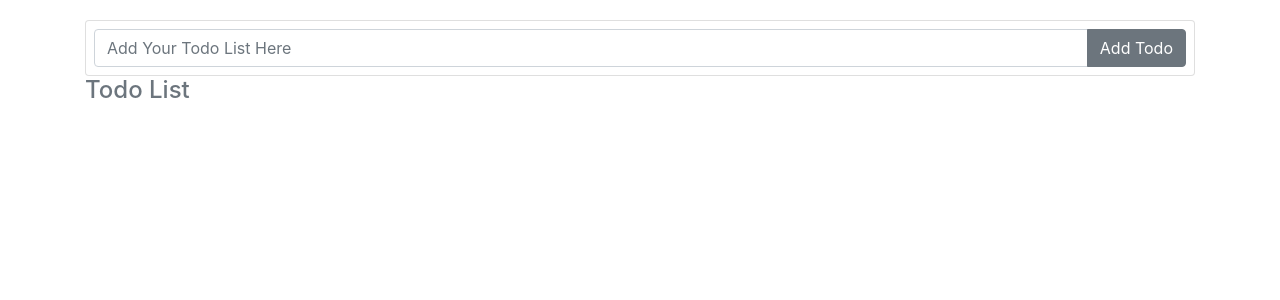
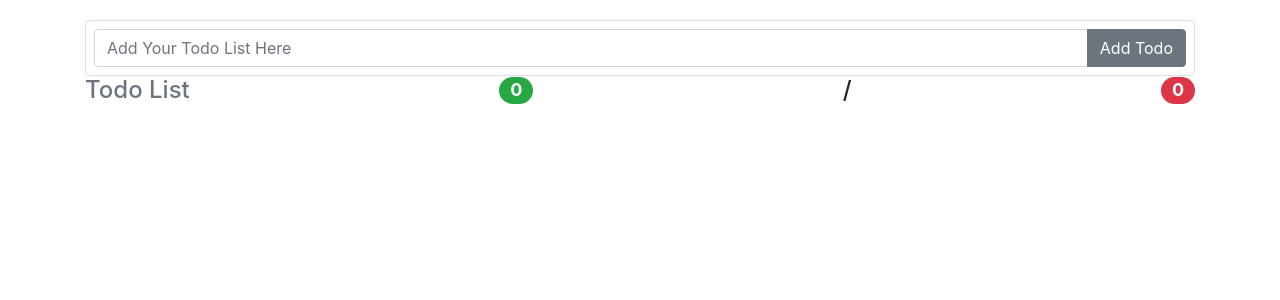
Before and after one commit to siubie/DayOneSeed, an Angular app: page / in a window 1280 px wide. Shown: the top 300 px of the page. Built offline with nearby package versions, Linux system fonts and the light colour scheme.

Commit message:
finished

```diff
--- a/src/app/todo-dashboard/component/todo-count/todo.count.component.ts
+++ b/src/app/todo-dashboard/component/todo-count/todo.count.component.ts
@@ -1,7 +1,20 @@
-import { Component } from '@angular/core';
+import { Component, Input } from '@angular/core';
+import { Todo } from '../../models/todo.model';
+import { TodoDashboardComponent } from '../../containers/todo.dashboard.component';
 @Component({
   selector: 'todo-count',
   styleUrls: [],
   templateUrl: 'todo.count.html'
 })
-export class TodoCountComponent {}
+export class TodoCountComponent {
+  @Input()
+  todos: Todo[];
+  constructor() {}
+  counterFinished(): number {
+    if (this.todos) {
+      return this.todos.filter((todo: Todo) => todo.status).length;
+    } else {
+      return 0;
+    }
+  }
+}
--- a/src/app/todo-dashboard/component/todo-count/todo.count.html
+++ b/src/app/todo-dashboard/component/todo-count/todo.count.html
@@ -1,4 +1,6 @@
 <h4 class="d-flex justify-content-between align-items-center mb-3">
   <span class="text-muted">Todo List</span>
-  <!-- <span class="badge badge-danger badge-pill">{{ todoList.length }}</span> -->
+  <span class="badge badge-success badge-pill">{{ counterFinished() }}</span
+  >/
+  <span class="badge badge-danger badge-pill">{{ todos.length }}</span>
 </h4>
--- a/src/app/todo-dashboard/containers/todo.dashboard.html
+++ b/src/app/todo-dashboard/containers/todo.dashboard.html
@@ -1,7 +1,7 @@
 <div class="row">
   <div class="col-md-12 order-md-2 mb-4">
     <add-todo (create)="handleAddTodo($event)"></add-todo>
-    <todo-count></todo-count>
+    <todo-count [todos]="todoList"></todo-count>
     <todo-item
       *ngFor="let todo of todoList"
       [item]="todo"
```
